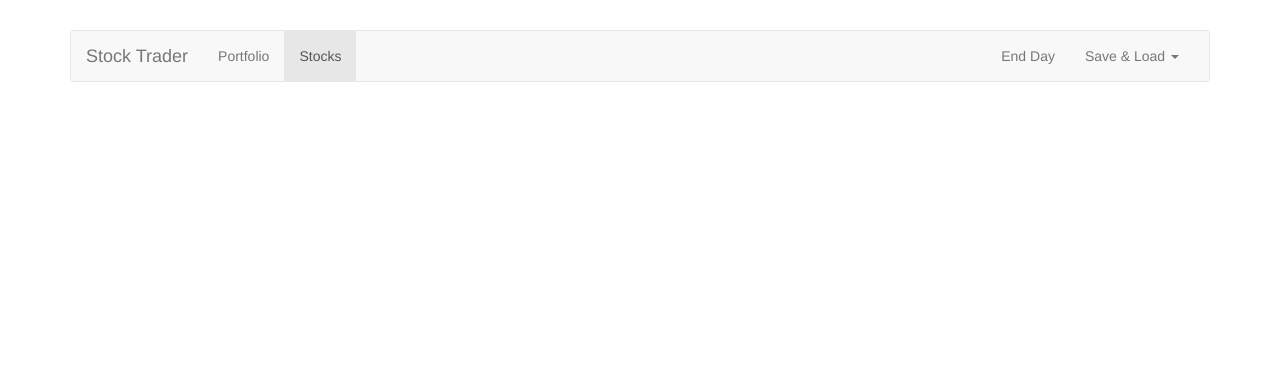
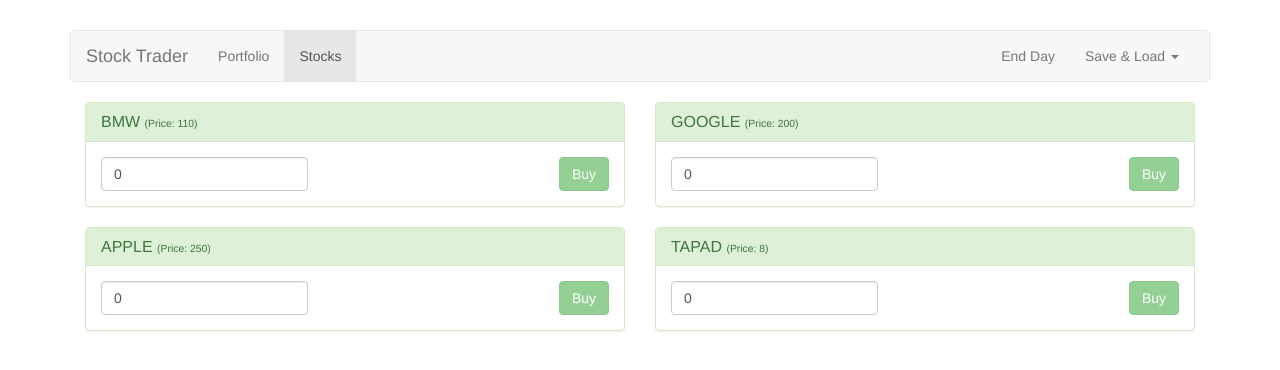
Before and after one commit to zhenik/i-hate-friday, a Vue app in the folder stock-trader/: page /stocks in a window 1280 px wide. Shown: the top 370 px of the page. Built offline with nearby package versions, Linux system fonts and the light colour scheme.

Commit message:
fix namespaces

```diff
--- a/stock-trader/src/App.vue
+++ b/stock-trader/src/App.vue
@@ -15,7 +15,7 @@
 
 <script>
   import Header from './components/Header.vue';
-
+  // import { mapActions } from 'vuex';
   export default {
     components: {
       appHeader: Header
--- a/stock-trader/src/components/stocks/Stocks.vue
+++ b/stock-trader/src/components/stocks/Stocks.vue
@@ -12,7 +12,7 @@
     },
     computed: {
       stocks() {
-        return this.$store.getters.stocks;
+        return this.$store.getters['stocks/stocks'];
       }
     }
   }
--- a/stock-trader/src/store/modules/stocks.js
+++ b/stock-trader/src/store/modules/stocks.js
@@ -1,19 +1,18 @@
-import stocks from "../../data/stocks";
+import stocks from "../../data/stocks.js";
 
 const state = {
   stocks: []
 };
 
-const mutation = {
-  'SET_STOCKS': (state, stocks) => {
-    state.stocks = stocks;
+const actions = {
+  initStocks ({commit}) {
+    commit('setStocks', stocks);
   },
-
 };
 
-const actions = {
-  initStocks: ({commit}) => {
-    commit('SET_STOCKS', stocks);
+const mutations = {
+  setStocks (state, stocks) {
+    state.stocks = stocks;
   },
 };
 
@@ -26,7 +25,7 @@
 export default {
   namespaced: true,
   state,
-  mutation,
+  mutations,
   actions,
   getters
 };
--- a/stock-trader/src/store/store.js
+++ b/stock-trader/src/store/store.js
@@ -1,13 +1,13 @@
 import Vue from 'vue';
 import Vuex from 'vuex';
 
-import stocks from './modules/stocks';
+import stocks from './modules/stocks.js';
 
 Vue.use(Vuex);
 
 export default new Vuex.Store({
   // namespaced: true, // Add this here
   modules: {
-    stocks: stocks
+    stocks
   }
 });
```
